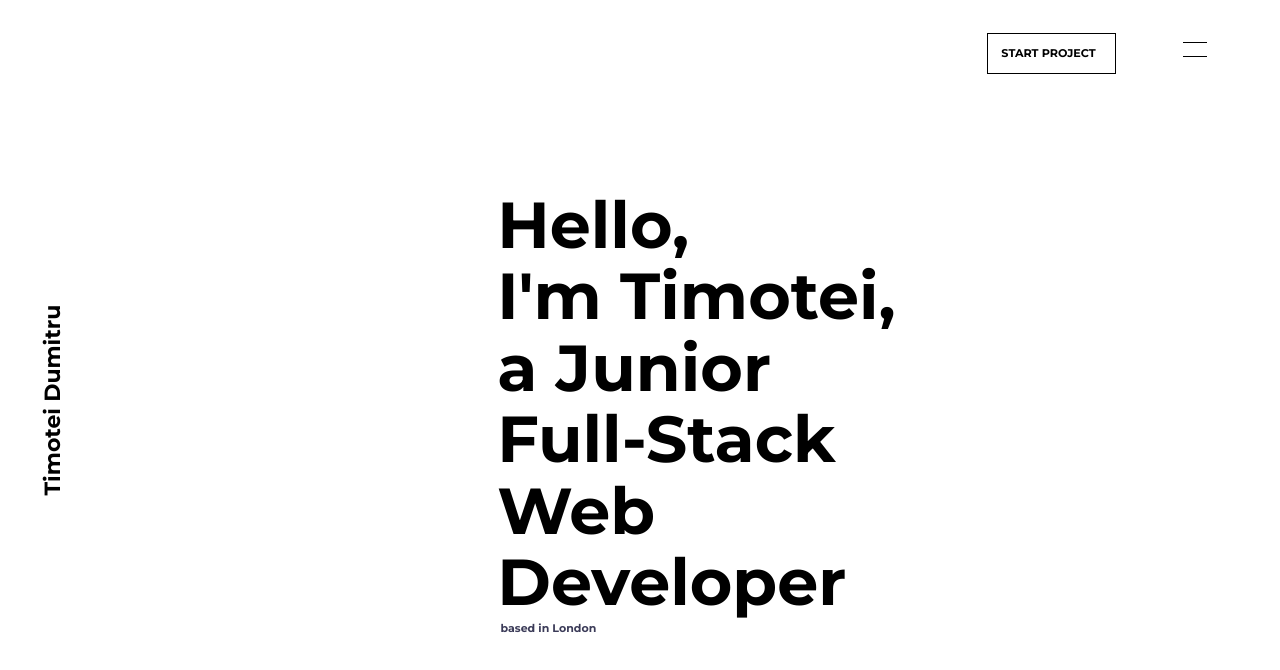
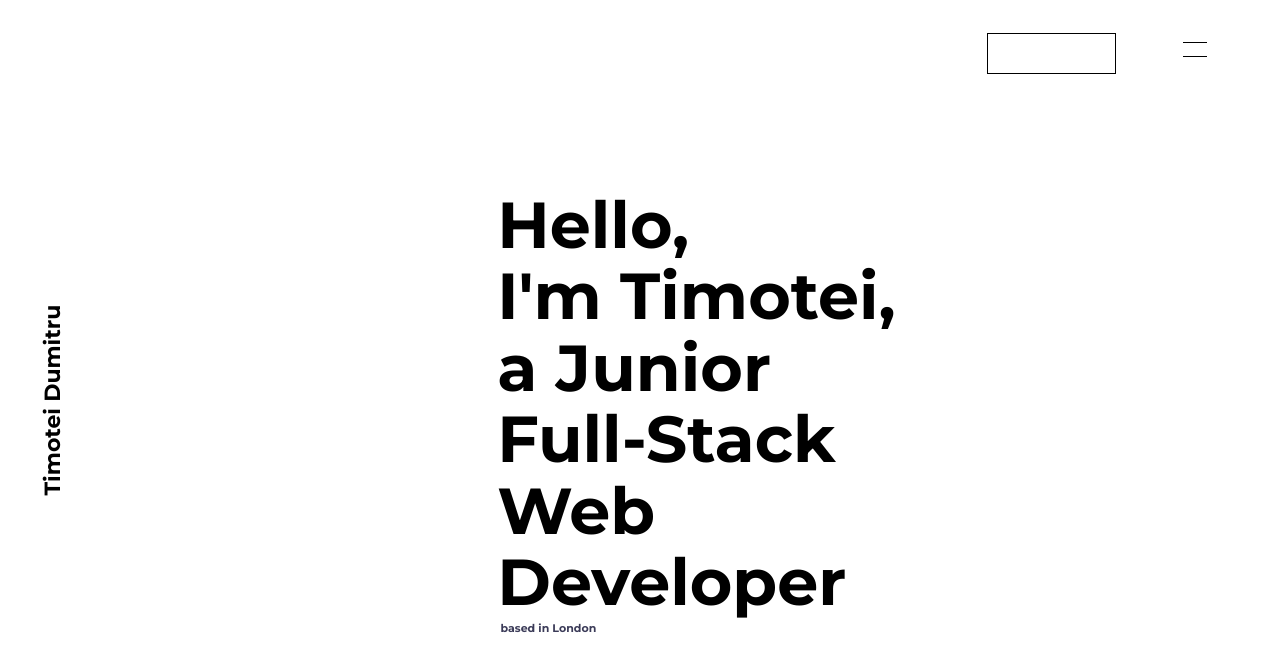
Before and after one commit to timoteidumitru/Last_Version_CV, a React (Create React App) app: page / in a window 1280 px wide. Shown: the top 670 px of the page. Built offline with nearby package versions, Linux system fonts and the light colour scheme.

Commit message:
refactoring routing system

```diff
--- a/src/App.js
+++ b/src/App.js
@@ -1,10 +1,10 @@
 import React, { Component } from 'react'
 import { BrowserRouter as Router, Switch, Route } from 'react-router-dom'
 import './App.scss'
-import Header from './components/main/Header'
-import Menu from './components/menu/Menu'
+import Home from './components/home/Index'
+import Menu from './components/menu/Index'
+import About from './components/about/Index'
 import Work from './components/work/Index'
-import About from './components/about/Index'
 import Resume from './components/resume/Index'
 import Contact from './components/contact/Index'
 
@@ -14,14 +14,10 @@ class App extends Component {
       <div className="App">
         <Router git basename="Last_Version_CV">
           <Switch>
-            <Route path="/" exact>
-              <div>
-                <Header />
-                <Menu />
-              </div>
-            </Route>
+            <Route path="/" exact component={Home} />
+            <Route path="/menu" component={Menu} />
+            <Route path="/about" component={About} />
             <Route path="/work" component={Work} />
-            <Route path="/about" component={About} />
             <Route path="/resume" component={Resume} />
             <Route path="/contact" component={Contact} />
           </Switch>
--- a/src/components/about/NavAbout.js
+++ b/src/components/about/NavAbout.js
@@ -9,13 +9,19 @@ export default class NavAbout extends Component {
     super(props)
     this.state = {
         toggle: false,
+        showMenu: true
     }
   }
-  toggleClass = () => {
+  toggleMenu = () => {
     const currentState = this.state.toggle
+    this.props.history.push('/');
     this.setState({ toggle: !currentState })
-    let classToggle = document.getElementById("toggle-menu-button")
-    classToggle.classList.toggle("show")
+    var mainPage = document.getElementById("toggle-menu-button")
+    if(this.state.showMenu) {
+      setTimeout(() => {
+        mainPage.classList.toggle("show")
+      }, 500)
+    }
   }
   render() {
     return(
@@ -23,8 +29,7 @@ export default class NavAbout extends Component {
         <div className="nav-activator-about" >
           <button
             type='button'
-            onClick={() => { history.push('/') }}
-            onKeyUp={this.toggleClass}
+            onClick={this.toggleMenu}
             className="go-menu"
           >
           </button>
--- a/src/components/main/Header.js
+++ b/src/components/home/Index.js
@@ -22,7 +22,7 @@ class Index extends Component {
   render() {
     return (
       <div className="landing-page">
-        <TopMenu toggleClass={this.toggleClass}/>
+        <TopMenu />
         <LeftName />
         <HeaderText />
       </div>
--- a/src/components/main/TopMenu.js
+++ b/src/components/home/TopMenu.js
@@ -1,20 +1,20 @@
 import React from 'react'
+import { Link } from "react-router-dom"
 import './header.scss'
 
 function TopMenu(props) {
-  const { toggleClass } = props
   return (
     <div>
       <div className="right-menu">
           <div className="group-1">
             <div className="rectangle">
-              <div onClick={toggleClass} className="start-project">start project</div>
+              <div className="start-project"><Link to={'/menu'}>start project</Link></div>
             </div>
           </div>
           <div className="group"  >
-            <div className="path-1"
-                 onClick={toggleClass}
-            ></div>
+            <div className="path-1">
+              <Link to={'/menu'}></Link>
+            </div>
           </div>
         </div>
     </div>
--- a/src/components/menu/Menu.js
+++ b/src/components/menu/Index.js
@@ -22,10 +22,10 @@ class Menu extends Component {
     render() {
       return (
       <div>
-        <div id="toggle-menu-button" className="menu-wrapper">
+        <div id="toggle-menu-button" className="menu-wrapper show">
           <MenuList />
           <LeftName />
-          <TopNav toggleMenu={this.toggleMenu} />
+          <TopNav />
         </div>
       </div>
     )
```
Also changed, not shown: src/components/home/HeaderText.js (renamed from src/components/main/HeaderText.js), src/components/home/LeftName.js (renamed from src/components/main/LeftName.js), src/components/home/header.scss (renamed from src/components/main/header.scss).
